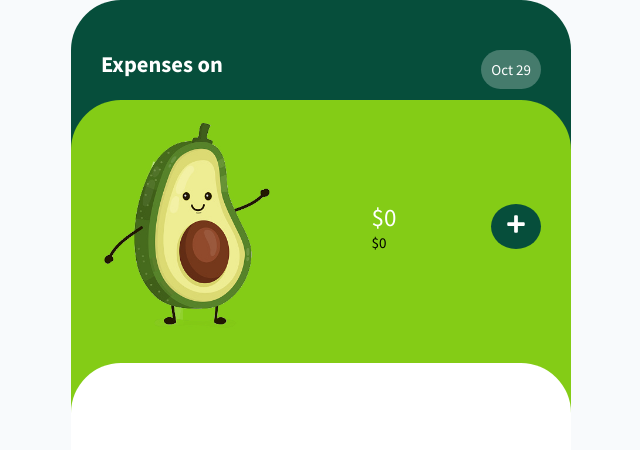
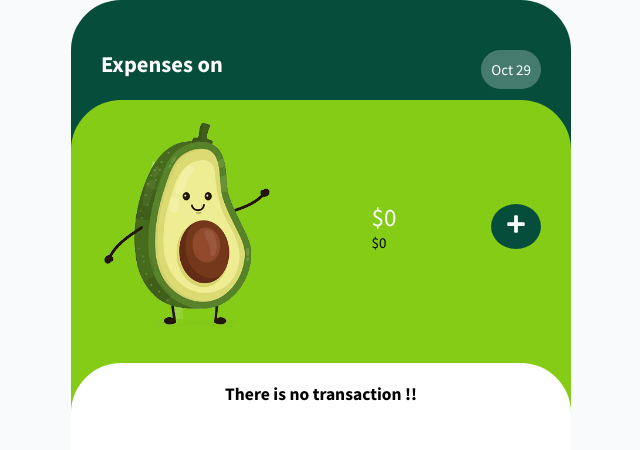
Before and after one commit to sepidehbiglarizadeh/GoodBudget, a React (Create React App) app: page / in a window 1280 px wide. Shown: the top 450 px of the page, without its empty margins (319-959 px from the left). Built offline with nearby package versions, Linux system fonts and the light colour scheme.

Commit message:
show something when there is no transaction

```diff
--- a/src/components/Transactions/Transactions.js
+++ b/src/components/Transactions/Transactions.js
@@ -1,6 +1,12 @@
 import styles from "./Transactions.module.css";
 
-const Transactions = ({ transactions}) => {
+const Transactions = ({ transactions }) => {
+  if(!transactions.length) return (
+    <section className={styles.transactionsWrapper}>
+        <h3>There is no transaction !!</h3>
+    </section>
+  )
+
   return (
     <section className={styles.transactionsWrapper}>
       {transactions.map((t) => {
@@ -8,11 +14,15 @@ const Transactions = ({ transactions}) => {
           <div className={styles.transaction}>
             <div className={`${styles.flex} ${styles.transactionDesc}`}>
               <p>{t.desc}</p>
-              <span style={{color: t.type === "income" ? "#064e3b" : "#be123c"}}>${t.amount}</span>
+              <span
+                style={{ color: t.type === "income" ? "#064e3b" : "#be123c" }}
+              >
+                ${t.amount}
+              </span>
             </div>
             <div className={`${styles.flex} ${styles.transactionDetail}`}>
               <span className={styles.category}>{t.category}</span>
-              <span >{t.createdAt}</span>
+              <span>{t.createdAt}</span>
             </div>
           </div>
         );
--- a/src/components/Transactions/Transactions.module.css
+++ b/src/components/Transactions/Transactions.module.css
@@ -4,6 +4,10 @@
   border-radius: 50px 50px 0 0;
   padding: 2rem 3rem;
   margin-top: -70px;
+}
+
+.transactionsWrapper h3{
+    text-align: center;
 }
 
 .transaction{
```
